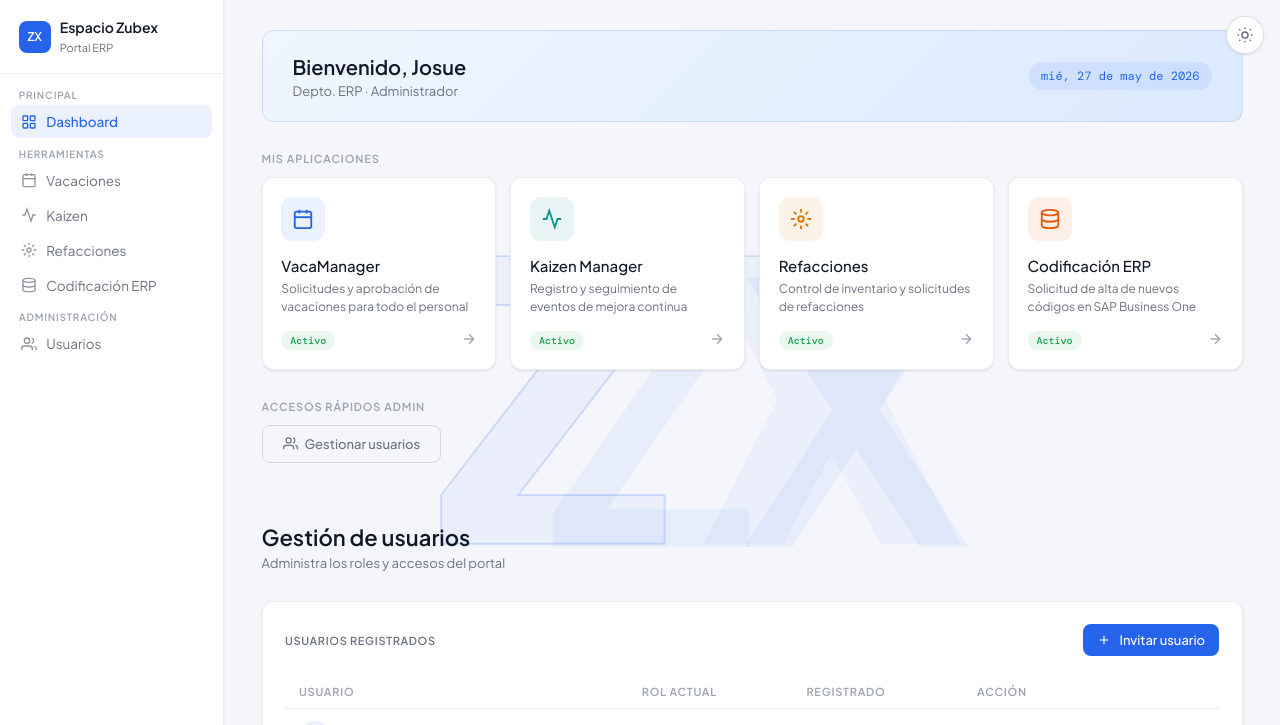
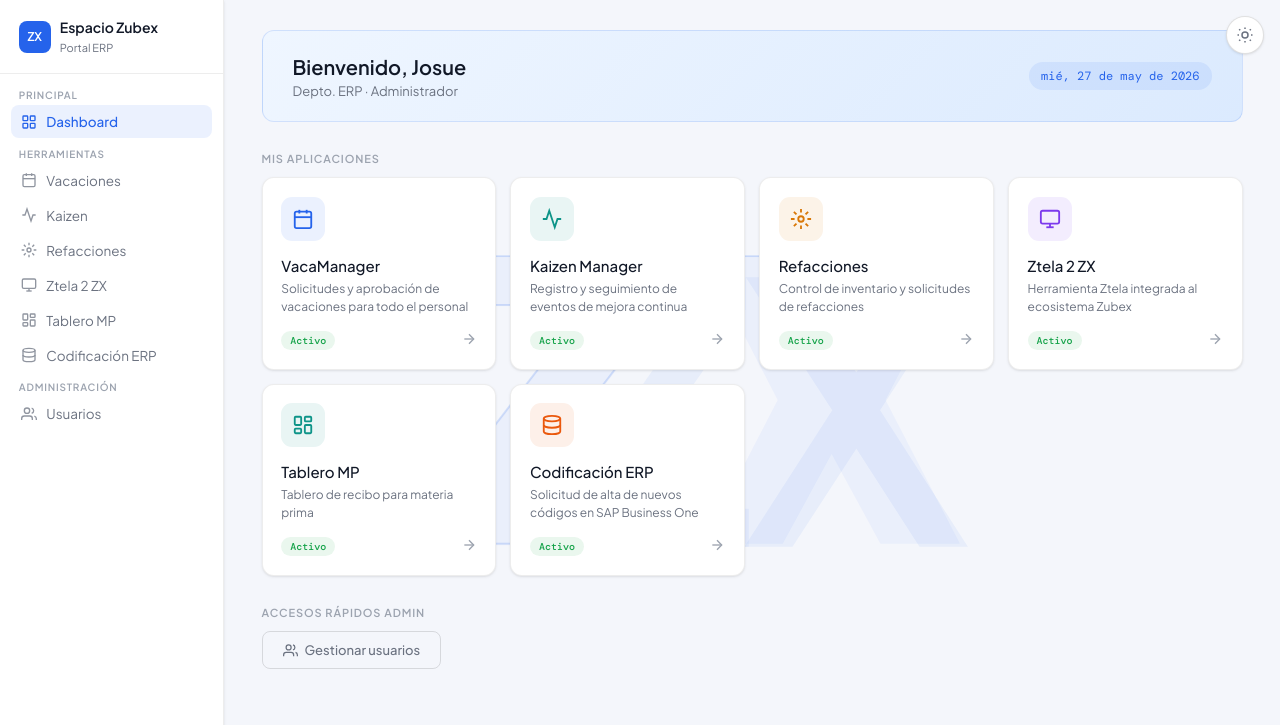
Before and after one commit to gamabet26/PortalZX, a plain HTML site: page index.html in a window 1280 px wide. Both pictures are taken after a click on the button "Continuar con Microsoft". Shown: the top 725 px of the page. Drawn offline with nearby package versions, Linux system fonts and the light colour scheme.

Commit message:
Update index.html

```diff
--- a/index.html
+++ b/index.html
@@ -619,6 +619,14 @@ body.is-admin .admin-only-flex { display: flex; }
         <svg viewBox="0 0 24 24" fill="none" stroke="currentColor" stroke-width="2"><circle cx="12" cy="12" r="3"/><path d="M12 1v4M12 19v4M4.22 4.22l2.83 2.83M16.95 16.95l2.83 2.83M1 12h4M19 12h4M4.22 19.78l2.83-2.83M16.95 7.05l2.83-2.83"/></svg>
         Refacciones
       </button>
+      <button class="sb-item" onclick="showView('ztela',this)">
+        <svg viewBox="0 0 24 24" fill="none" stroke="currentColor" stroke-width="2"><rect x="2" y="3" width="20" height="14" rx="2"/><line x1="8" y1="21" x2="16" y2="21"/><line x1="12" y1="17" x2="12" y2="21"/></svg>
+        Ztela 2 ZX
+      </button>
+      <button class="sb-item" onclick="showView('tablero',this)">
+        <svg viewBox="0 0 24 24" fill="none" stroke="currentColor" stroke-width="2"><rect x="3" y="3" width="7" height="9" rx="1"/><rect x="14" y="3" width="7" height="5" rx="1"/><rect x="14" y="12" width="7" height="9" rx="1"/><rect x="3" y="16" width="7" height="5" rx="1"/></svg>
+        Tablero MP
+      </button>
       <button class="sb-item" onclick="showView('erp',this)">
         <svg viewBox="0 0 24 24" fill="none" stroke="currentColor" stroke-width="2"><ellipse cx="12" cy="5" rx="9" ry="3"/><path d="M21 12c0 1.66-4 3-9 3s-9-1.34-9-3"/><path d="M3 5v14c0 1.66 4 3 9 3s9-1.34 9-3V5"/></svg>
         Codificación ERP
@@ -717,6 +725,28 @@ body.is-admin .admin-only-flex { display: flex; }
             <span class="app-card-arrow"><svg viewBox="0 0 24 24" fill="none" stroke="currentColor" stroke-width="2"><line x1="5" y1="12" x2="19" y2="12"/><polyline points="12 5 19 12 12 19"/></svg></span>
           </div>
         </div>
+        <div class="app-card" onclick="openApp('ztela')">
+          <div class="app-card-icon" style="background:var(--zx-purple-dim)">
+            <svg viewBox="0 0 24 24" fill="none" stroke="var(--zx-purple)" stroke-width="2"><rect x="2" y="3" width="20" height="14" rx="2"/><line x1="8" y1="21" x2="16" y2="21"/><line x1="12" y1="17" x2="12" y2="21"/></svg>
+          </div>
+          <h3>Ztela 2 ZX</h3>
+          <p>Herramienta Ztela integrada al ecosistema Zubex</p>
+          <div class="app-card-footer">
+            <span class="badge badge-active">Activo</span>
+            <span class="app-card-arrow"><svg viewBox="0 0 24 24" fill="none" stroke="currentColor" stroke-width="2"><line x1="5" y1="12" x2="19" y2="12"/><polyline points="12 5 19 12 12 19"/></svg></span>
+          </div>
+        </div>
+        <div class="app-card" onclick="openApp('tablero')">
+          <div class="app-card-icon" style="background:var(--zx-teal-dim)">
+            <svg viewBox="0 0 24 24" fill="none" stroke="var(--zx-teal)" stroke-width="2"><rect x="3" y="3" width="7" height="9" rx="1"/><rect x="14" y="3" width="7" height="5" rx="1"/><rect x="14" y="12" width="7" height="9" rx="1"/><rect x="3" y="16" width="7" height="5" rx="1"/></svg>
+          </div>
+          <h3>Tablero MP</h3>
+          <p>Tablero de recibo para materia prima</p>
+          <div class="app-card-footer">
+            <span class="badge badge-active">Activo</span>
+            <span class="app-card-arrow"><svg viewBox="0 0 24 24" fill="none" stroke="currentColor" stroke-width="2"><line x1="5" y1="12" x2="19" y2="12"/><polyline points="12 5 19 12 12 19"/></svg></span>
+          </div>
+        </div>
         <div class="app-card" onclick="showView('erp',null)">
           <div class="app-card-icon" style="background:var(--zx-coral-dim)">
             <svg viewBox="0 0 24 24" fill="none" stroke="var(--zx-coral)" stroke-width="2"><ellipse cx="12" cy="5" rx="9" ry="3"/><path d="M21 12c0 1.66-4 3-9 3s-9-1.34-9-3"/><path d="M3 5v14c0 1.66 4 3 9 3s9-1.34 9-3V5"/></svg>
@@ -778,6 +808,34 @@ body.is-admin .admin-only-flex { display: flex; }
           </div>
           <h3>Abrir Refacciones</h3>
           <p>gamabet26.github.io/ValesREF</p>
+        </div>
+      </div>
+    </div>
+
+    <!-- ZTELA 2 ZX -->
+    <div id="view-ztela" class="view">
+      <div class="view-header"><h1>Ztela 2 ZX</h1><p>Haz clic para abrir la aplicación en una nueva pestaña</p></div>
+      <div class="ext-apps-grid">
+        <div class="ext-card" onclick="openApp('ztela')">
+          <div class="ext-card-icon" style="background:var(--zx-purple-dim)">
+            <svg viewBox="0 0 24 24" fill="none" stroke="var(--zx-purple)" stroke-width="2"><rect x="2" y="3" width="20" height="14" rx="2"/><line x1="8" y1="21" x2="16" y2="21"/><line x1="12" y1="17" x2="12" y2="21"/></svg>
+          </div>
+          <h3>Abrir Ztela 2 ZX</h3>
+          <p>gamabet26.github.io/Ztela2ZX</p>
+        </div>
+      </div>
+    </div>
+
+    <!-- TABLERO MP -->
+    <div id="view-tablero" class="view">
+      <div class="view-header"><h1>Tablero MP</h1><p>Tablero de recibo para materia prima — nueva pestaña</p></div>
+      <div class="ext-apps-grid">
+        <div class="ext-card" onclick="openApp('tablero')">
+          <div class="ext-card-icon" style="background:var(--zx-teal-dim)">
+            <svg viewBox="0 0 24 24" fill="none" stroke="var(--zx-teal)" stroke-width="2"><rect x="3" y="3" width="7" height="9" rx="1"/><rect x="14" y="3" width="7" height="5" rx="1"/><rect x="14" y="12" width="7" height="9" rx="1"/><rect x="3" y="16" width="7" height="5" rx="1"/></svg>
+          </div>
+          <h3>Abrir Tablero MP</h3>
+          <p>gamabet26.github.io/MP-Tablero</p>
         </div>
       </div>
     </div>
@@ -943,7 +1001,7 @@ body.is-admin .admin-only-flex { display: flex; }
 <script>
 let currentUser = null;
 let isAdmin = false;
-const appUrls = { vacamanager:'https://gamabet26.github.io/VacaionesZX/', kaizen:'https://gamabet26.github.io/KaizenZX/', refacciones:'https://gamabet26.github.io/ValesREF/' };
+const appUrls = { vacamanager:'https://gamabet26.github.io/VacaionesZX/', kaizen:'https://gamabet26.github.io/KaizenZX/', refacciones:'https://gamabet26.github.io/ValesREF/', ztela:'https://gamabet26.github.io/Ztela2ZX/', tablero:'https://gamabet26.github.io/MP-Tablero/' };
 let users = [
   { id:1, name:'Josue G. Martinez', email:'g.martinez@zubex.com.mx', role:'admin', initials:'JG', color:'#2563eb', joined:'19 May 2026' },
   { id:2, name:'Ana López',         email:'a.lopez@zubex.com.mx',    role:'admin', initials:'AL', color:'#0d9488', joined:'19 May 2026' },
```
